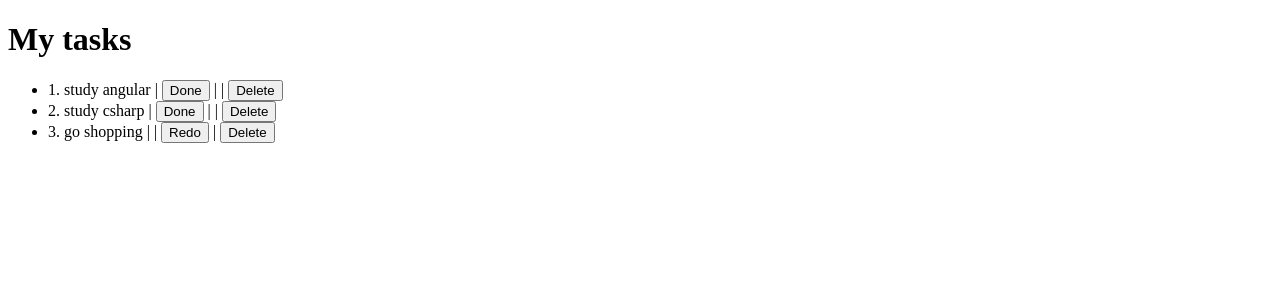
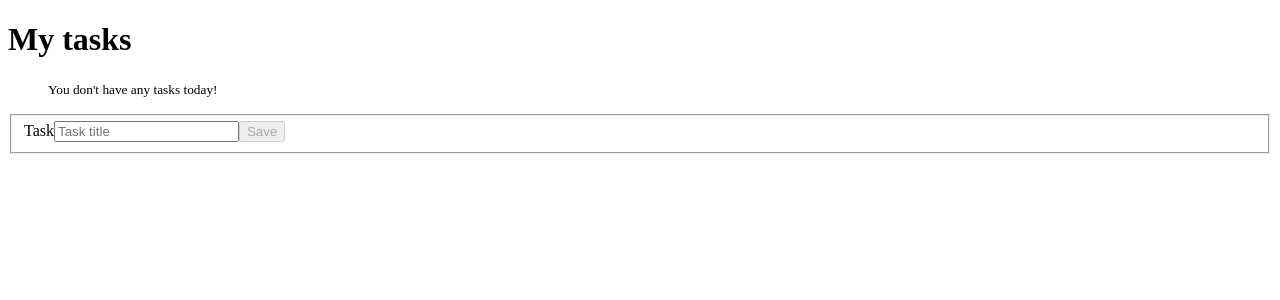
Before and after one commit to leandropicoli/todo-lite, an Angular app: page / in a window 1280 px wide. Shown: the top 300 px of the page. Built offline with nearby package versions, Linux system fonts and the light colour scheme.

Commit message:
Created first form

```diff
--- a/src/app/app.component.html
+++ b/src/app/app.component.html
@@ -1,7 +1,20 @@
 <h1>{{title}}</h1>
 <ul>
+  <p *ngIf="todos.length==0"><small>You don't have any tasks today!</small></p>
   <li *ngFor="let todo of todos">{{todo.id}}. {{todo.title}} |
     <button *ngIf="!todo.done" (click)="markAsDone(todo)">Done</button> |
     <button *ngIf="todo.done" (click)="markAsUndone(todo)">Redo</button> |
     <button (click)="remove(todo)">Delete</button></li>
 </ul>
+
+<form [formGroup]="form">
+  <fieldset>
+    <label>Task</label>
+    <input type="text" placeholder="Task title" maxlength="60" formControlName="title">
+    <small *ngIf="form.controls.title.invalid && !form.controls.title.pristine">This field must have at least 3
+      characters
+      and max 60 characters
+      length</small>
+    <button [disabled]="form.invalid" (click)="add()">Save</button>
+  </fieldset>
+</form>
--- a/src/app/app.component.ts
+++ b/src/app/app.component.ts
@@ -1,4 +1,5 @@
 import { Component } from '@angular/core';
+import { FormBuilder, FormGroup, Validators } from '@angular/forms';
 import { Todo } from 'src/models/todo.model';
 
 @Component({
@@ -9,11 +10,27 @@
 export class AppComponent {
   public todos: Todo[] = [];
   public title: String = 'My tasks';
+  public form: FormGroup;
 
-  constructor() {
-    this.todos.push(new Todo(1, 'study angular', false));
-    this.todos.push(new Todo(2, 'study csharp', false));
-    this.todos.push(new Todo(3, 'go shopping', true));
+  constructor(private fb: FormBuilder) {
+    this.form = this.fb.group({
+      title: ['', Validators.compose([
+        Validators.minLength(3),
+        Validators.maxLength(60),
+        Validators.required
+      ])]
+    });
+  }
+
+  clear() {
+    this.form.reset();
+  }
+
+  add() {
+    const title = this.form.controls['title'].value;
+    const id = this.todos.length + 1;
+    this.todos.push(new Todo(id, title, false));
+    this.clear();
   }
 
   remove(todo: Todo) {
--- a/src/app/app.module.ts
+++ b/src/app/app.module.ts
@@ -1,5 +1,6 @@
 import { BrowserModule } from '@angular/platform-browser';
 import { NgModule } from '@angular/core';
+import { ReactiveFormsModule } from '@angular/forms';
 
 import { AppComponent } from './app.component';
 
@@ -8,7 +9,8 @@
     AppComponent
   ],
   imports: [
-    BrowserModule
+    BrowserModule,
+    ReactiveFormsModule
   ],
   providers: [],
   bootstrap: [AppComponent]
```
